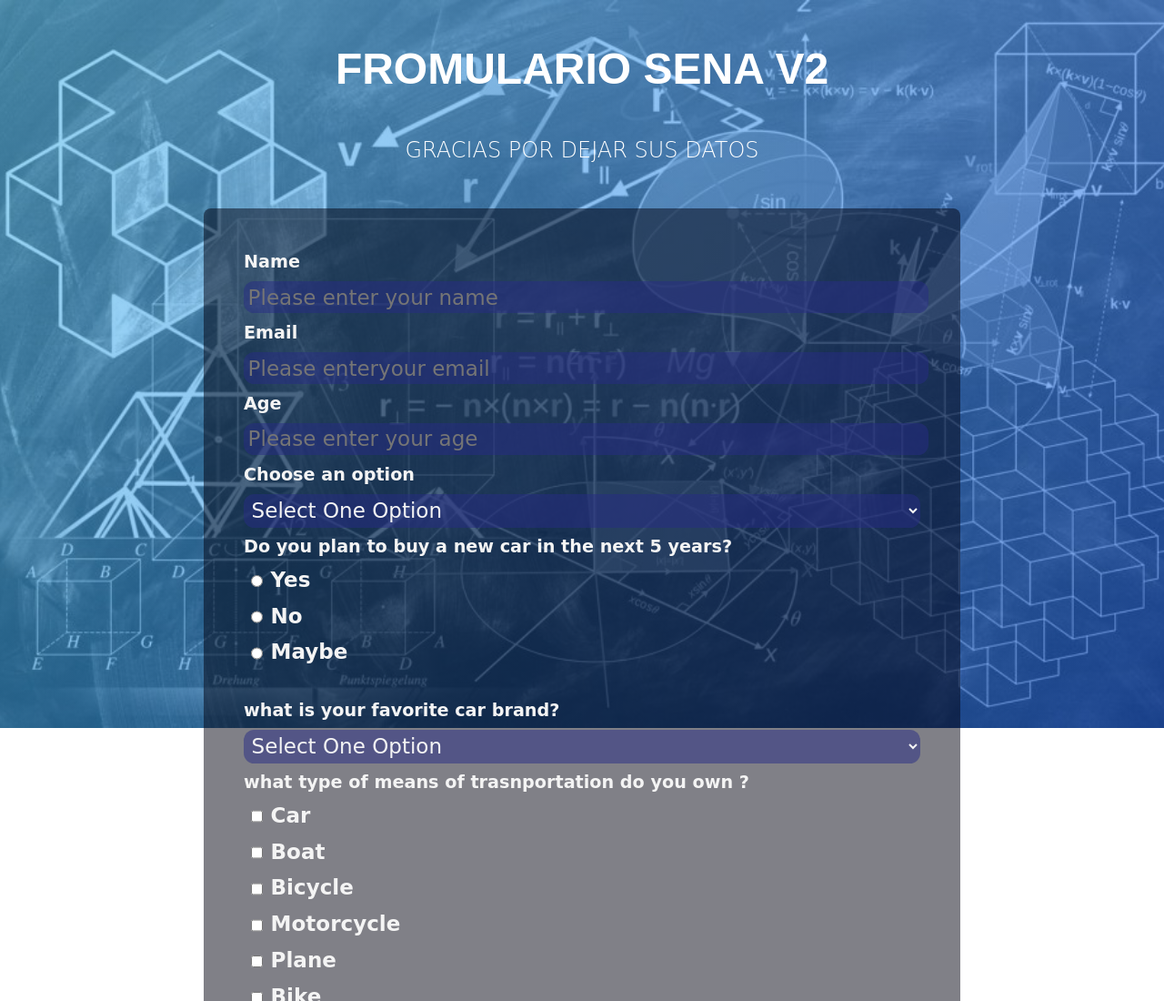
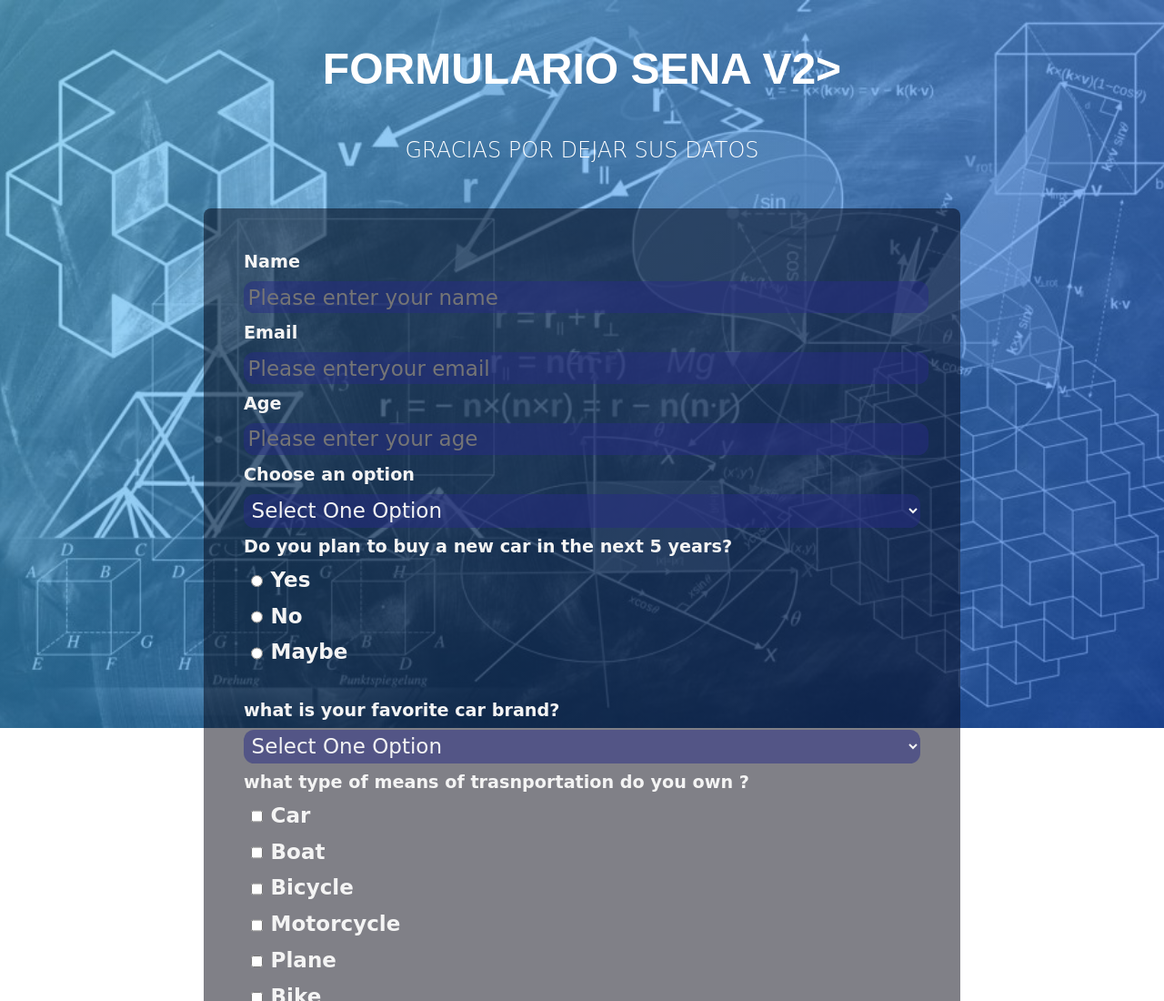
Before and after one commit to cris9634/Formulario_Linters, a website built with webpack: page src/index.html in a window 1280 px wide. Shown: the top 1100 px of the page at 91% size. Built offline with nearby package versions, Linux system fonts and the light colour scheme.

Commit message:
Despliegue

```diff
--- a/src/index.html
+++ b/src/index.html
@@ -7,7 +7,7 @@
     <title>Formulario  FINAL</title>
 </head>
 <body>
-    <h1 id="title">FROMULARIO SENA V2</h1>
+    <h1 id="title">FORMULARIO SENA V2></h1>
     <p id="description">
       GRACIAS POR DEJAR SUS DATOS
     </p>
```
Also changed, not shown: dist/c4dac306ac10b9066dee.jpg (added), dist/cb8856d7a282698d2370.jpg (deleted), dist/index.bundle.js, dist/index.html, dist/style.bundle.js.
